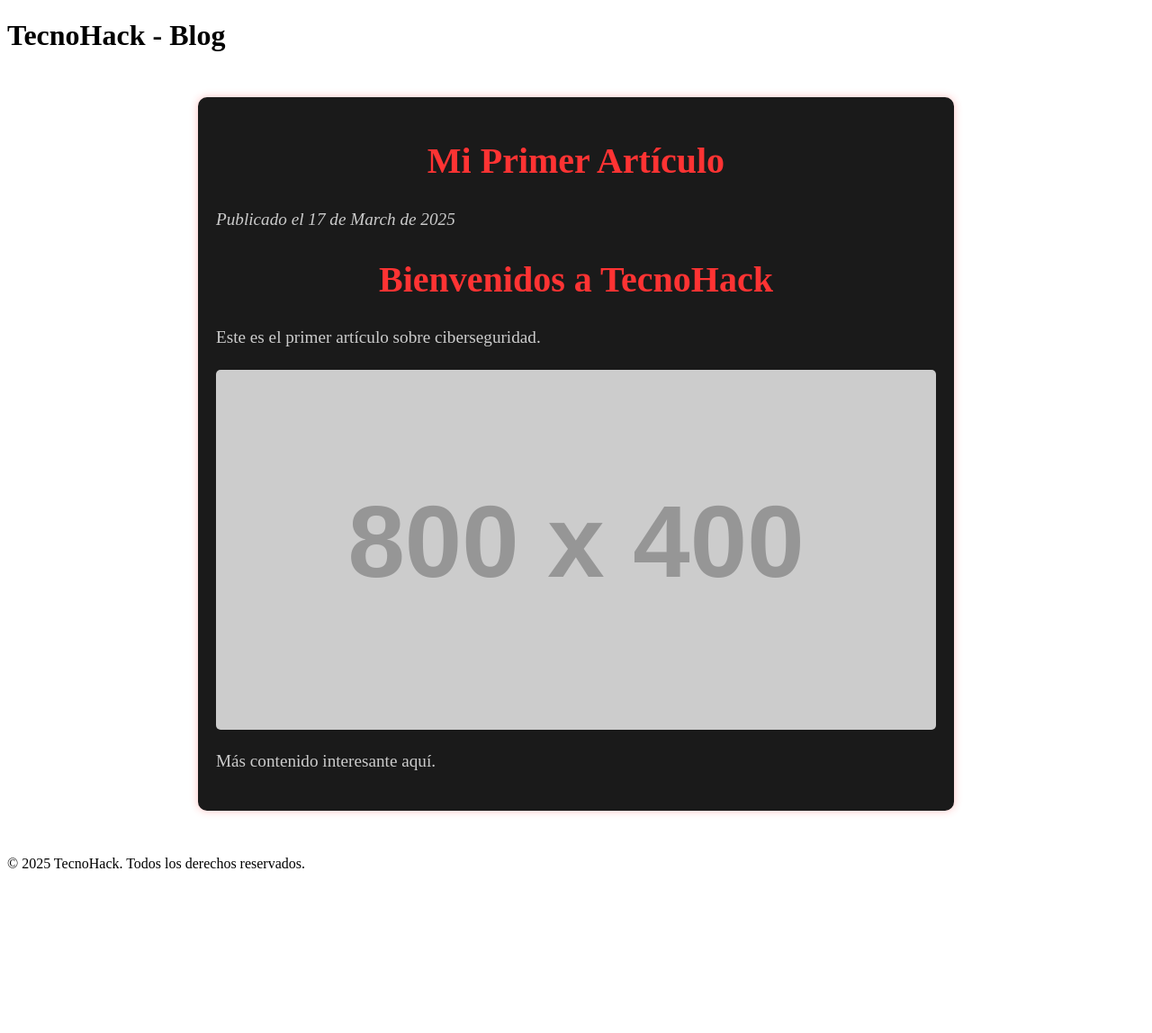
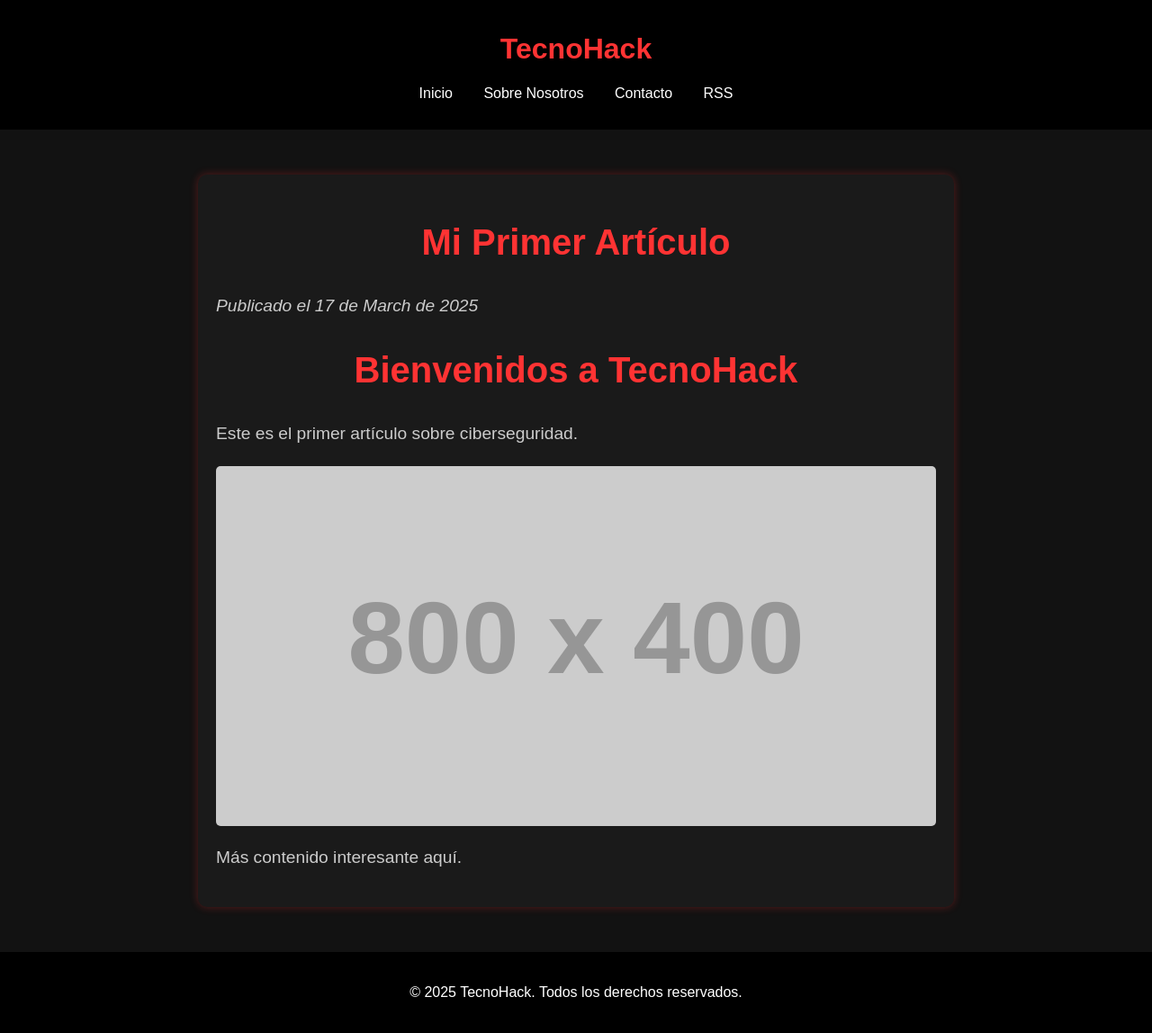
Before and after one commit to TecnoHack-ES/tecnohack-es.github.io, a Jekyll site: the page built from _posts/2025-03-17-mi-primer-articulo.md, in a window 1280 px wide. Shown: the whole page at 90% size. Built offline with Jekyll 4.4.1, drawn with Linux system fonts in a browser that asks for light colours; before the commit the page ends 985 px from its top, so only the background shows below that.

Commit message:
mejora de los articulos

```diff
--- a/_layouts/articulos.html
+++ b/_layouts/articulos.html
@@ -4,19 +4,30 @@
     <meta charset="UTF-8">
     <meta name="viewport" content="width=device-width, initial-scale=1.0">
     <title>{{ page.title }}</title>
+    <link rel="stylesheet" href="{{ site.baseurl }}assets/css/default.css">
     <link rel="stylesheet" href="{{ site.baseurl }}../assets/css/articulos.css">
 </head>
 <body>
 
-    <header>
-        <h1>TecnoHack - Blog</h1>
-    </header>
+         <header>
+            <div class="container">
+                <h1>TecnoHack</h1>
+                <nav>
+                    <ul>
+                        <li><a href="/">Inicio</a></li>
+                        <li><a href="/sobre-nosotros/">Sobre Nosotros</a></li>
+                        <li><a href="/contacto/marcos">Contacto</a></li>
+                        <li><a href="/rss/">RSS</a></li>
+                    </ul>
+                </nav>
+            </div>
+        </header>
 
-    <div class="article-container">
+    <article>
         <h1>{{ page.title }}</h1>
         <p><em>Publicado el {{ page.date | date: "%d de %B de %Y" }}</em></p>
         {{ content }}
-    </div>
+    </article>
 
     <footer>
         <p>© 2025 TecnoHack. Todos los derechos reservados.</p>
--- a/assets/css/articulos.css
+++ b/assets/css/articulos.css
@@ -1,5 +1,5 @@
 /* Estilos para artículos */
-.article-container {
+article {
     max-width: 800px;
     margin: 50px auto;
     padding: 20px;
@@ -9,26 +9,26 @@
     box-shadow: 0 0 10px rgba(255, 51, 51, 0.3);
 }
 
-.article-container h1 {
+article h1 {
     color: #ff3333;
     font-size: 2.5em;
     text-align: center;
 }
 
-.article-container p {
+article p {
     font-size: 1.2em;
     line-height: 1.6;
     color: #ccc;
 }
 
-.article-container img {
+article img {
     max-width: 100%;
     display: block;
     margin: 20px auto;
     border-radius: 5px;
 }
 
-.article-container .btn {
+article .btn {
     display: inline-block;
     padding: 10px 20px;
     margin-top: 20px;
```
